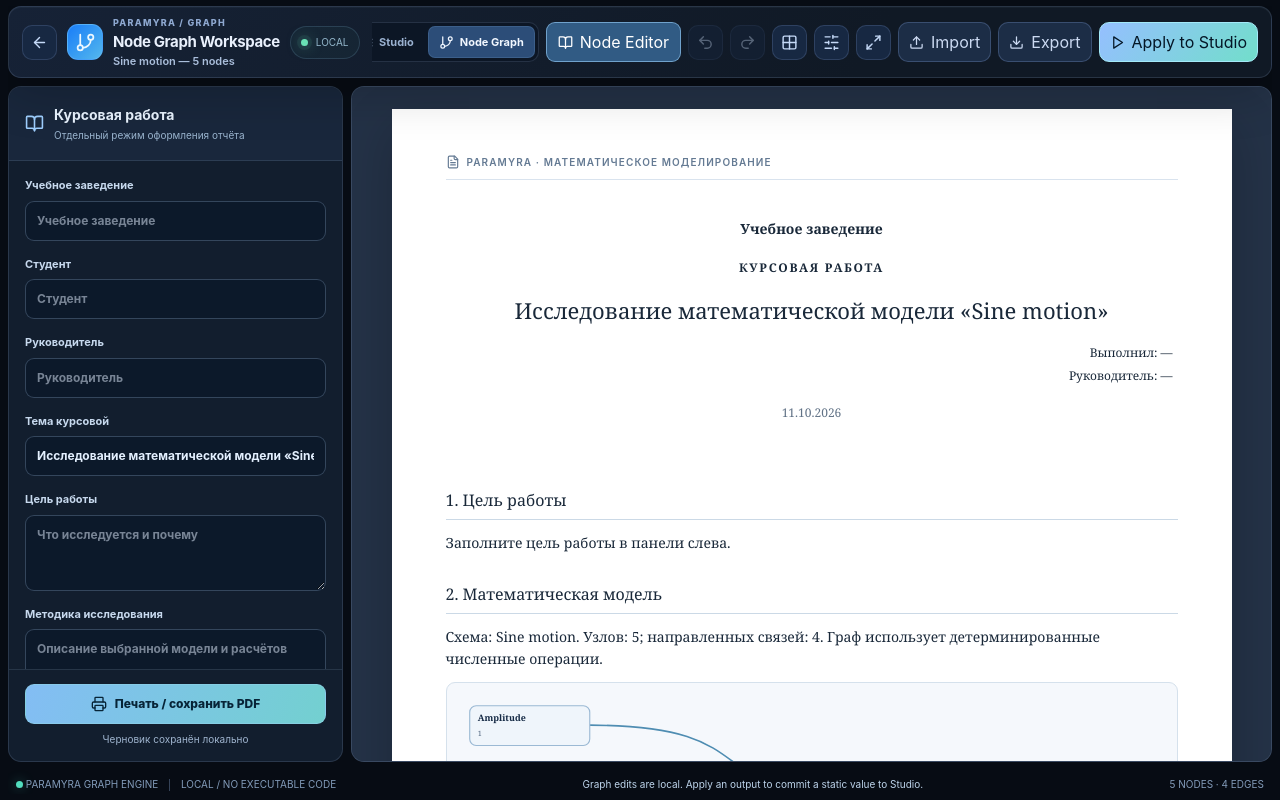
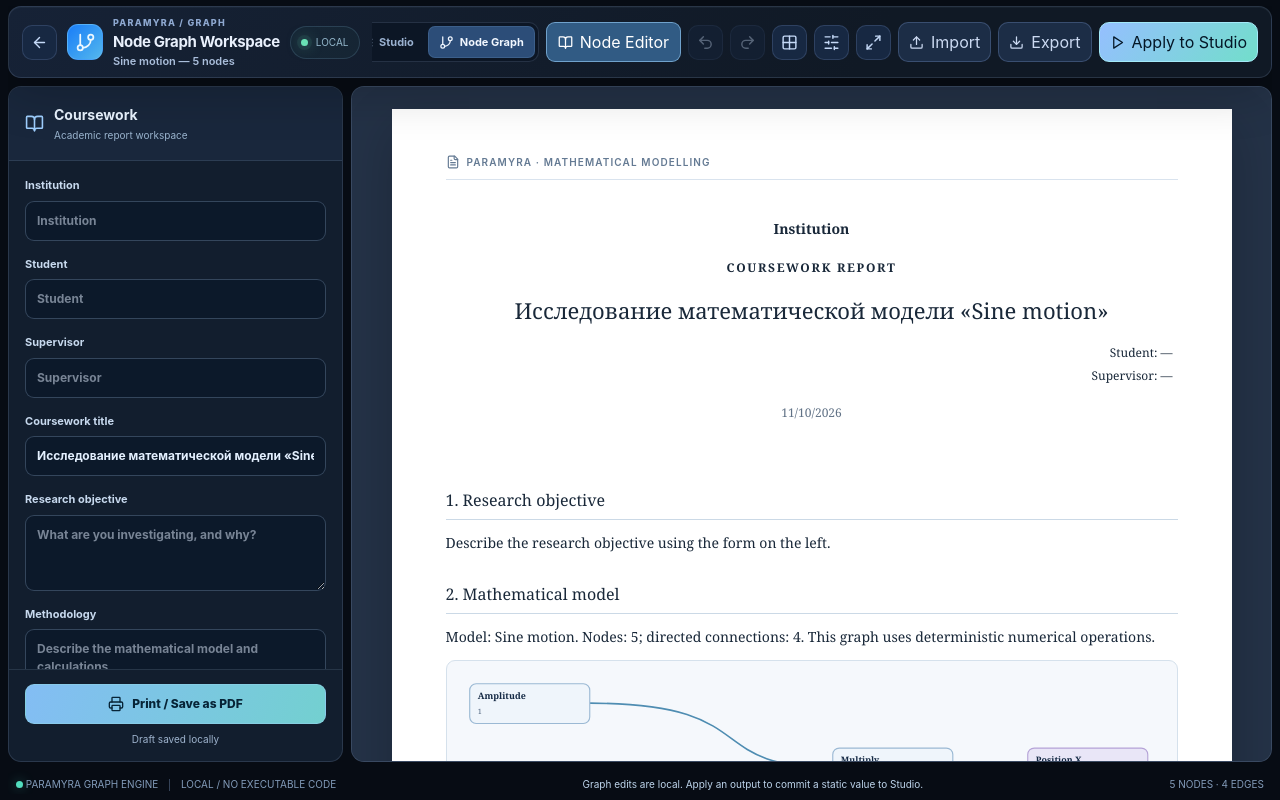
Before and after one commit to GendByteMaster/Paramyra, a Next.js app: page /studio/graph in a window 1280 px wide. Both pictures are taken after a click on the button "Курсовая". Built offline with nearby package versions, Linux system fonts and the light colour scheme.

Commit message:
i18n(coursework): use English throughout editor, report, formulas, print and accessibility text

```diff
--- a/src/components/graph-coursework.tsx
+++ b/src/components/graph-coursework.tsx
@@ -17,13 +17,13 @@ type Props = {
 type DraftKey = Exclude<keyof CourseworkDraft, "version">;
 
 const inputFields: readonly {key:DraftKey; label:string; rows?:number; hint?:string}[] = [
-  {key:"institution",label:"Учебное заведение"},
-  {key:"student",label:"Студент"},
-  {key:"supervisor",label:"Руководитель"},
-  {key:"title",label:"Тема курсовой"},
-  {key:"objective",label:"Цель работы",rows:3,hint:"Что исследуется и почему"},
-  {key:"method",label:"Методика исследования",rows:4,hint:"Описание выбранной модели и расчётов"},
-  {key:"conclusion",label:"Выводы",rows:4,hint:"Итоги и наблюдения"},
+  {key:"institution",label:"Institution"},
+  {key:"student",label:"Student"},
+  {key:"supervisor",label:"Supervisor"},
+  {key:"title",label:"Coursework title"},
+  {key:"objective",label:"Research objective",rows:3,hint:"What are you investigating, and why?"},
+  {key:"method",label:"Methodology",rows:4,hint:"Describe the mathematical model and calculations"},
+  {key:"conclusion",label:"Conclusions",rows:4,hint:"Summarize findings and observations"},
 ];
 
 /** Small, print-safe diagram derived exclusively from validated graph nodes and edges. */
@@ -40,7 +40,7 @@ function GraphFigure({graph}:{graph:NodeGraph}) {
       y:28 + ((node.y-minY)/yRange)*216,
     }]));
   },[graph.nodes]);
-  return <svg className="pm-ng-coursework-diagram" role="img" aria-label="Схема математических узлов" viewBox="0 0 900 330" preserveAspectRatio="xMidYMid meet">
+  return <svg className="pm-ng-coursework-diagram" role="img" aria-label="Mathematical node diagram" viewBox="0 0 900 330" preserveAspectRatio="xMidYMid meet">
     <defs>
       <marker id="pm-ng-report-arrow" markerWidth="6" markerHeight="6" refX="5.5" refY="3" orient="auto">
         <path d="M0 0 L6 3 L0 6 Z" fill="#3c7faf"/>
@@ -72,14 +72,14 @@ export function GraphCoursework({graph,scene,time,outputs,error}:Props){
     setDraft(next);
     setSaved(saveCourseworkDraft(graph.id,next));
   };
-  const reportDate=useMemo(()=>new Date().toLocaleDateString("ru-RU"),[]);
+  const reportDate=useMemo(()=>new Date().toLocaleDateString("en-GB"),[]);
   const print=()=>window.print();
 
   return <div className="pm-ng-coursework-layout" aria-label="Coursework workspace">
-    <aside className="pm-ng-coursework-settings" aria-label="Настройки курсовой">
+    <aside className="pm-ng-coursework-settings" aria-label="Coursework settings">
       <div className="pm-ng-coursework-settings-head">
         <BookOpen size={19}/>
-        <div><strong>Курсовая работа</strong><span>Отдельный режим оформления отчёта</span></div>
+        <div><strong>Coursework</strong><span>Academic report workspace</span></div>
       </div>
       <div className="pm-ng-coursework-form">
         {inputFields.map(field=><label key={field.key}>
@@ -91,43 +91,44 @@ export function GraphCoursework({graph,scene,time,outputs,error}:Props){
         </label>)}
       </div>
       <div className="pm-ng-coursework-actions">
-        <button type="button" onClick={print}><Printer size={16}/> Печать / сохранить PDF</button>
-        <span role="status">{saved?"Черновик сохранён локально":"Не удалось сохранить черновик"}</span>
+        <button type="button" onClick={print}><Printer size={16}/> Print / Save as PDF</button>
+        <span role="status">{saved?"Draft saved locally":"Unable to save draft"}</span>
       </div>
     </aside>
     <div className="pm-ng-coursework-scroll">
-      <div className="pm-ng-coursework-paper" aria-label="Предпросмотр курсовой работы">
-        <div className="pm-ng-report-eyebrow"><FileText size={14}/> PARAMYRA · МАТЕМАТИЧЕСКОЕ МОДЕЛИРОВАНИЕ</div>
+      <div className="pm-ng-coursework-paper" aria-label="Coursework report preview">
+        <div className="pm-ng-report-eyebrow"><FileText size={14}/> PARAMYRA · MATHEMATICAL MODELLING</div>
         <div className="pm-ng-report-cover">
-          <p>{draft.institution||"Учебное заведение"}</p>
-          <small>КУРСОВАЯ РАБОТА</small>
+          <p>{draft.institution||"Institution"}</p>
+          <small>COURSEWORK REPORT</small>
           <h2>{draft.title}</h2>
-          <div className="pm-ng-report-authors"><span>Выполнил: {draft.student||"—"}</span><span>Руководитель: {draft.supervisor||"—"}</span></div>
+          <div className="pm-ng-report-authors"><span>Student: {draft.student||"—"}</span><span>Supervisor: {draft.supervisor||"—"}</span></div>
           <div className="pm-ng-report-date">{reportDate}</div>
         </div>
-        <section><h3>1. Цель работы</h3><p>{draft.objective||"Заполните цель работы в панели слева."}</p></section>
-        <section><h3>2. Математическая модель</h3>
-          <p>Схема: {graph.title}. Узлов: {graph.nodes.length}; направленных связей: {graph.edges.length}. Граф использует детерминированные численные операции.</p>
+        <section><h3>1. Research objective</h3><p>{draft.objective||"Describe the research objective using the form on the left."}</p></section>
+        <section><h3>2. Mathematical model</h3>
+          <p>Model: {graph.title}. Nodes: {graph.nodes.length}; directed connections: {graph.edges.length}. This graph uses deterministic numerical operations.</p>
           <GraphFigure graph={graph}/>
+          <p className="pm-ng-report-caption">Figure 1 — mathematical node graph and its connections.</p>
           <div className="pm-ng-report-formulas">
-            {formulas.length?formulas.map(({property,expression})=><div key={property}><span>{property}</span><code>{expression}</code></div>):<p>Выходные свойства ещё не заданы.</p>}
+            {formulas.length?formulas.map(({property,expression})=><div key={property}><span>{property}</span><code>{expression}</code></div>):<p>No output properties have been defined.</p>}
           </div>
         </section>
-        <section><h3>3. Методика исследования</h3><p>{draft.method||"Заполните описание методики в панели слева."}</p></section>
-        <section><h3>4. Результаты вычислений</h3>
-          <p>Снимок состояния модели в момент времени t = {time.toFixed(2)} с. Значения являются результатом текущего графа, а не вручную введёнными измерениями.</p>
-          {error?<p className="pm-ng-report-error" role="alert">Ошибка вычисления: {error}</p>:null}
-          <table><thead><tr><th>Параметр</th><th>Значение</th></tr></thead><tbody>
+        <section><h3>3. Methodology</h3><p>{draft.method||"Describe your methodology using the form on the left."}</p></section>
+        <section><h3>4. Computational results</h3>
+          <p>Model snapshot at t = {time.toFixed(2)} s. These values are computed from the current graph, not manually entered measurements.</p>
+          {error?<p className="pm-ng-report-error" role="alert">Computation error: {error}</p>:null}
+          <table><thead><tr><th>Parameter</th><th>Value</th></tr></thead><tbody>
             {Object.entries(outputs).map(([property,value])=><tr key={property}><td>{property}</td><td>{value.toFixed(4)}</td></tr>)}
-            {!Object.keys(outputs).length?<tr><td colSpan={2}>Нет подключённых выходов</td></tr>:null}
+            {!Object.keys(outputs).length?<tr><td colSpan={2}>No connected outputs</td></tr>:null}
           </tbody></table>
-          <div className="pm-ng-report-scene" aria-label="Визуализация модели для курсовой"><SceneCanvas scene={scene} time={time} seekVersion={time} playing={false}/></div>
-          <p className="pm-ng-report-caption">Рисунок 2 — визуализация математической модели при t = {time.toFixed(2)} с.</p>
+          <div className="pm-ng-report-scene" aria-label="Coursework model visualization"><SceneCanvas scene={scene} time={time} seekVersion={time} playing={false}/></div>
+          <p className="pm-ng-report-caption">Figure 2 — mathematical model visualization at t = {time.toFixed(2)} s.</p>
         </section>
-        <section><h3>5. Выводы</h3><p>{draft.conclusion||"Заполните выводы в панели слева."}</p></section>
-        <div className="pm-ng-report-endnote">Paramyra Studio · Результаты вычислены локально · {reportDate}</div>
+        <section><h3>5. Conclusions</h3><p>{draft.conclusion||"Summarize the findings using the form on the left."}</p></section>
+        <div className="pm-ng-report-endnote">Paramyra Studio · Results computed locally · {reportDate}</div>
       </div>
-      <div className="pm-ng-coursework-hint"><Download size={14}/> Используйте «Печать / сохранить PDF» и выберите «Сохранить как PDF» в браузере.</div>
+      <div className="pm-ng-coursework-hint"><Download size={14}/> Select “Print / Save as PDF” and choose “Save as PDF” in your browser.</div>
     </div>
   </div>;
 }
```
